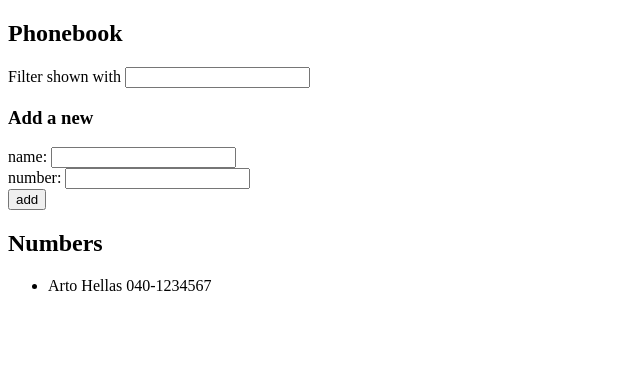
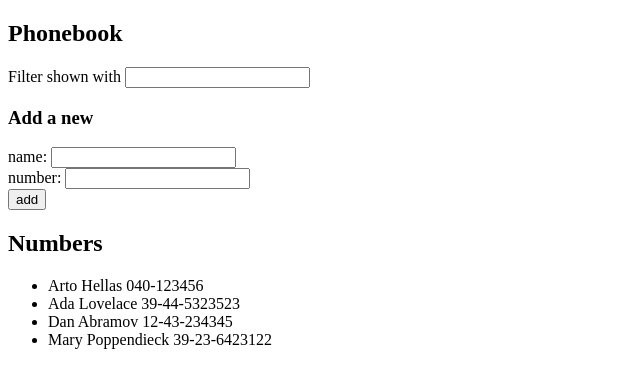
Before and after one commit to leinson/fullstackopen, a React (Create React App) app in the folder part2/puhelinluettelo/: page / in a window 1280 px wide. Shown: the top 388 px of the page, without its empty margins (0-640 px from the left). Built offline with nearby package versions, Linux system fonts and the light colour scheme; data requests are answered from the project's data file.

Commit message:
exercise 2.11

```diff
--- /dev/null
+++ b/part2/puhelinluettelo/db.json
@@ -0,0 +1,24 @@
+{
+    "persons":[
+      {
+        "name": "Arto Hellas",
+        "number": "040-123456",
+        "id": 1
+      },
+      {
+        "name": "Ada Lovelace",
+        "number": "39-44-5323523",
+        "id": 2
+      },
+      {
+        "name": "Dan Abramov",
+        "number": "12-43-234345",
+        "id": 3
+      },
+      {
+        "name": "Mary Poppendieck",
+        "number": "39-23-6423122",
+        "id": 4
+      }
+    ]
+}
--- a/part2/puhelinluettelo/src/App.js
+++ b/part2/puhelinluettelo/src/App.js
@@ -1,4 +1,5 @@
-import { useState } from 'react'
+import { useState, useEffect } from 'react'
+import axios from 'axios'
 
 const PersonForm = (props) =>
   <form onSubmit={props.addPerson}>
@@ -47,13 +48,22 @@
 }
 
 const App = () => {
-  const [persons, setPersons] = useState([
-    { name: 'Arto Hellas',
-      number: '040-1234567' }
-  ])
+  const [persons, setPersons] = useState([])
   const [newName, setNewName] = useState('')
   const [newNumber, setNewNumber] = useState('')
   const [newFilter, setNewFilter] = useState('')
+
+  const hook = () => {
+    console.log('effect')
+    axios
+      .get('http://localhost:3001/persons')
+      .then(response => {
+        console.log('promise fulfilled')
+        setPersons(response.data)
+      })
+  }
+  useEffect(hook, [])
+  console.log('render', persons.length, 'notes')
 
   const addPerson = (event) => {
     event.preventDefault()
```
Also changed, not shown: part2/puhelinluettelo/package.json (+6 -1 lines), 1 other file (tests, documents, lock files or other folders).
